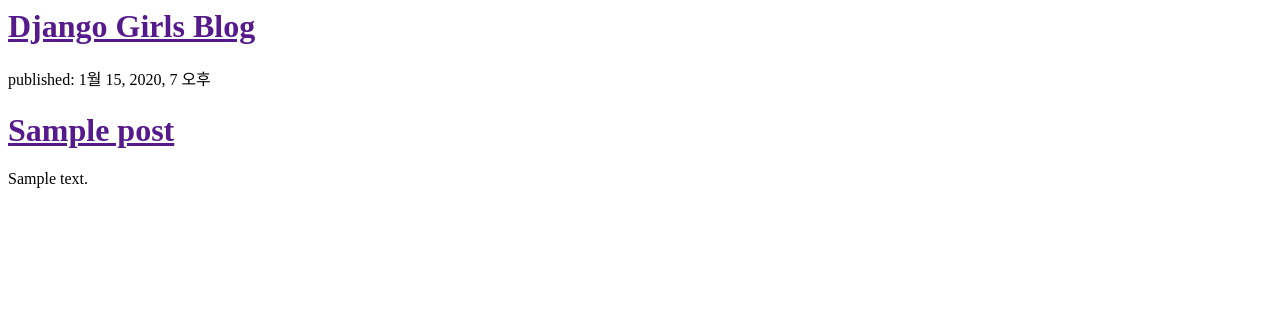
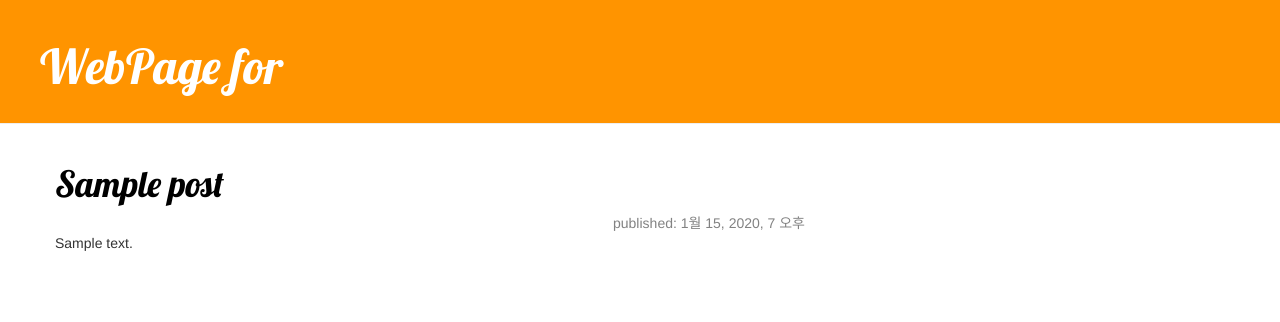
Before and after one commit to kir3i/my-first-blog, a Django app: template home/templates/home/post_list.html in a window 1280 px wide. Shown: the top 322 px of the page. Run offline with Django 3.2, Linux system fonts and the light colour scheme; the template is opened without the code that fills it: values that come from a table or form of the project are taken from there, others are empty; tables that the repository leaves empty hold one stand-in row (values such as "Sample post"); some libraries are stand-ins or nearby versions.

Commit message:
Added view and template for detailed blog post as well as CSS for the site.

```diff
--- /dev/null
+++ b/home/static/css/home.css
@@ -0,0 +1,47 @@
+.page-header {
+    background-color: #ff9400;
+    margin-top: 0;
+    padding: 20px 20px 20px 40px;
+}
+
+.page-header h1, .page-header h1 a, .page-header h1 a:visited, .page-header h1 a:active {
+    color: #ffffff;
+    font-size: 36pt;
+    text-decoration: none;
+}
+
+.content {
+    margin-left: 40px;
+}
+
+h1, h2, h3, h4 {
+    font-family: 'Lobster', cursive;
+}
+
+.date {
+    color: #828282;
+    float: right;
+}
+
+.save {
+    float: right;
+}
+
+.post-form textarea, .post-form input {
+    width: 100%;
+}
+
+.top-menu, .top-menu:hover, .top-menu:visited {
+    color: #ffffff;
+    float: right;
+    font-size: 26pt;
+    margin-right: 20px;
+}
+
+.post {
+    margin-bottom: 70px;
+}
+
+.post h1 a, .post h1 a:visited {
+    color: #000000;
+}
--- /dev/null
+++ b/home/templates/home/base.html
@@ -0,0 +1,23 @@
+{% load static %}
+<html>
+    <head>
+        <title>Django Girls blog</title>
+        <link rel="stylesheet" href="//maxcdn.bootstrapcdn.com/bootstrap/3.2.0/css/bootstrap.min.css">
+        <link rel="stylesheet" href="//maxcdn.bootstrapcdn.com/bootstrap/3.2.0/css/bootstrap-theme.min.css">
+        <link rel="stylesheet" href="{% static 'css/home.css' %}">
+        <link href="//fonts.googleapis.com/css?family=Lobster&subset=latin,latin-ext" rel="stylesheet" type="text/css">
+    </head>
+    <body>
+        <div class="page-header">
+            <h1><a href="/">WebPage for</a></h1>
+        </div>
+        <div class="content container">
+            <div class="row">
+                <div class="col-md-8">
+                {% block content %}
+                {% endblock %}
+                </div>
+            </div>
+        </div>
+    </body>
+</html>
--- a/home/templates/home/post_list.html
+++ b/home/templates/home/post_list.html
@@ -1,22 +1,15 @@
-<html>
-    <head>
-        <title>Django Girls blog</title>
-    </head>
-    <body>
-        <div>
-            <h1><a href="">Django Girls Blog</a></h1>
+{% extends 'home/base.html' %}
+
+{% block content %}
+    {% for post in posts %}
+        <div class="post">
+            <h1><a href="{% url 'post_detail' pk=post.pk %}">{{ post.title }}</a></h1>
+            <div>
+                <p class="date">published: {{ post.published_date }}</p>
+            </div>
+            <br>
+            <p>{{ post.text|linebreaksbr }}</p>
+
         </div>
-
-        <div>
-            {% for post in posts %}
-                <div>
-                    <p>published: {{ post.published_date }}</p>
-                    <h1><a href="">{{ post.title }}</a></h1>
-                    <p>{{ post.text|linebreaksbr }}</p>
-                </div>
-            {% endfor %}
-        </div>
-
-
-    </body>
-</html>
+    {% endfor %}
+{% endblock %}
--- a/home/urls.py
+++ b/home/urls.py
@@ -3,4 +3,5 @@ from . import views
 
 urlpatterns = [
     url(r'^$', views.post_list, name='post_list'),
+    url(r'^post/(?P<pk>\d+)/$', views.post_detail, name='post_detail')
 ]
--- a/home/views.py
+++ b/home/views.py
@@ -1,4 +1,4 @@
-from django.shortcuts import render
+from django.shortcuts import render, get_object_or_404
 from django.http import HttpResponse
 from .models import Post
 from django.utils import timezone
@@ -7,3 +7,7 @@ from django.utils import timezone
 def post_list(request):
     posts = Post.objects.filter(published_date__lte=timezone.now()).order_by('published_date')
     return render(request, 'home/post_list.html', {'posts': posts})
+
+def post_detail(request, pk):
+    post = get_object_or_404(Post, pk=pk)
+    return render(request, 'home/post_detail.html', {'post': post})
```
Also changed, not shown: home/templates/home/post_detail.html (added, +14 -0 lines).
